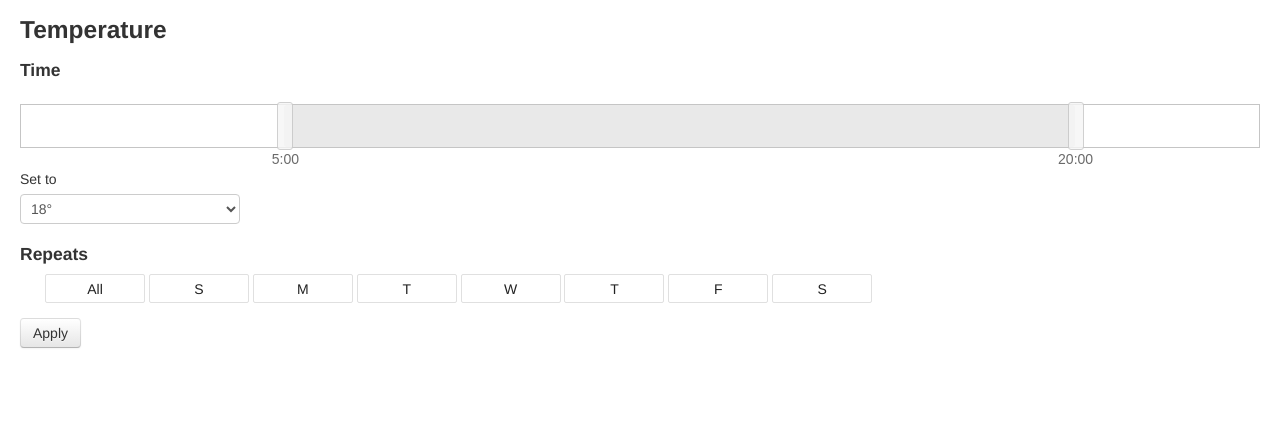
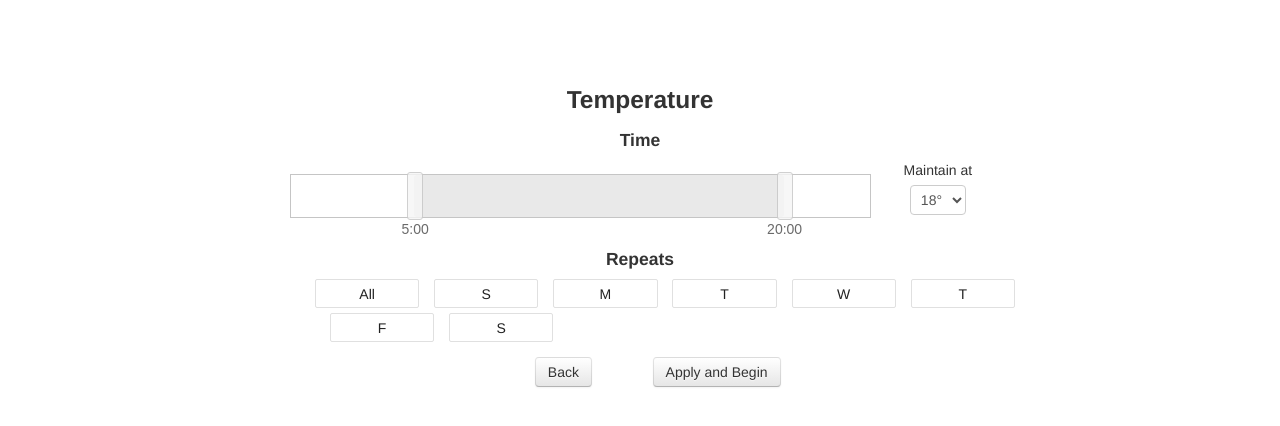
Before and after one commit to captainCoolMJ/greenhouse, a website: page setup-manual.html in a window 1280 px wide. Drawn offline with nearby package versions, Linux system fonts and the light colour scheme; no server answers.

Commit message:
Style and look n feel updates

```diff
--- /dev/null
+++ b/css/main.css
@@ -0,0 +1,6 @@
+.app__wrapper {
+	max-width: 700px;
+	margin: 0 auto;
+	text-align: center;
+	margin-top: 70px;
+}
--- a/setup-manual.html
+++ b/setup-manual.html
@@ -7,6 +7,7 @@
 	<link rel="stylesheet" type="text/css" href="vendor/bootstrap/css/bootstrap.css">
 	<link rel="stylesheet" href="//code.jquery.com/ui/1.12.1/themes/base/jquery-ui.css">
 	<link rel="stylesheet" href="./css/range-slider.css">
+    <link rel="stylesheet" href="./css/main.css">
 	<style>
 		.search {
 			position: relative;
@@ -51,24 +52,33 @@
 			align-items: center;
 		}
 
+		.select {
+			width: auto;
+		}
+
+		.row-small {
+			width: 300px;
+			margin: 0 auto;
+		}
+
 	</style>
 </head>
 <body>
-	<div class="container-fluid">
+	<div class="container-fluid app__wrapper">
 		<form id="temperature-form">
 			<h3>Temperature</h3>
 
 			<h4>Time</h4>
 			<div class="row-fluid row-align-middle">
-				<div class="col-9">
+				<div class="span10">
 					<div id="time-range" class="range-slider"></div>
 					<input type="hidden" name="temp-time-from" id="time-range-from">
 					<input type="hidden" name="temp-time-to" id="time-range-to">
 				</div>
 
-				<div class="col-3">
-					<label>Set to</label>
-					<select name="temp">
+				<div class="span2">
+					<label>Maintain at</label>
+					<select name="temp" class="select">
 						<option value="18">18&deg;</option>
 						<option value="19">19&deg;</option>
 						<option value="20">20&deg;</option>
@@ -81,50 +91,50 @@
 
 			<h4>Repeats</h4>
 
-			<ul class="list-unstyled list-inline">
-				<li>
+			<ul class="list-unstyled list-inline row-fluid">
+				<li class="span2">
 					<div class="button button--push">
 						<input type="checkbox" id="all-select" name="temp-all-select" value="all" />
 						<label for="all-select">All</label>
 					</div>
 				</li>
-				<li>
+				<li class="span2">
 					<div class="button button--push">
 						<input type="checkbox" id="day-select-0" name="temp-day-select" value="0" />
 						<label for="day-select-0">S</label>
 					</div>
 				</li>
-				<li>
+				<li class="span2">
 					<div class="button button--push">
 						<input type="checkbox" id="day-select-1" name="temp-day-select" value="1" />
 						<label for="day-select-1">M</label>
 					</div>
 				</li>
-				<li>
+				<li class="span2">
 					<div class="button button--push">
 						<input type="checkbox" id="day-select-2" name="temp-day-select" value="2" />
 						<label for="day-select-2">T</label>
 					</div>
 				</li>
-				<li>
+				<li class="span2">
 					<div class="button button--push">
 						<input type="checkbox" id="day-select-3" name="temp-day-select" value="3" />
 						<label for="day-select-3">W</label>
 					</div>
 				</li>
-				<li>
+				<li class="span2">
 					<div class="button button--push">
 						<input type="checkbox" id="day-select-4" name="temp-day-select" value="4" />
 						<label for="day-select-4">T</label>
 					</div>
 				</li>
-				<li>
+				<li class="span2">
 					<div class="button button--push">
 						<input type="checkbox" id="day-select-5" name="temp-day-select" value="5" />
 						<label for="day-select-5">F</label>
 					</div>
 				</li>
-				<li>
+				<li class="span2">
 					<div class="button button--push">
 						<input type="checkbox" id="day-select-6" name="temp-day-select" value="6" />
 						<label for="day-select-6">S</label>
@@ -132,11 +142,18 @@
 				</li>
 			</ul>
 
-			<button type="submit" class="btn btn-default">Apply</button>
+			<div class="row-fluid row-small">
+				<div class="span6">
+					<p><a href="/" type="submit" class="btn btn-default">Back</a></p>
+				</div>
+				<div class="span6">
+					<button type="submit" class="btn btn-default">Apply and Begin</button>
+				</div>
+			</div>
 		</form>
 	</div>
+
 	<script src="https://code.jquery.com/jquery-3.2.1.js"></script>
-	<!-- <script type="text/javascript" src="vendor/bootstrap/js/bootstrap.js"></script> -->
 	<script src="https://code.jquery.com/ui/1.12.1/jquery-ui.js"></script>
 	<script src="./js/range-slider.js"></script>
 	<script>
@@ -150,9 +167,6 @@
 				isChecked: $(el).is(':checked')
 			};
 		}),
-		set: function () {
-
-		},
 		renderHTML: function (action) {
 			if (action === 'days') {
 				dayRepeat.days.forEach(function (day) {
@@ -190,18 +204,7 @@
 		}
 	};
 
-	// var $tempForm = $('#temperature-form');
-
 	dayRepeat.initialize();
-
-	// $tempForm.on('submit', function (evt) {
-	// 	evt.preventDefault();
-
-	// 	$.post('http://localhost:8888/api/configure', $tempForm.serialize());
-	// 	// console.log($form.serialize())
-
-	// 	// $.post()
-	// });
 
 	</script>
 	<script src="/socket.io/socket.io.js"></script>
@@ -218,6 +221,7 @@
 
 					$.post('http://localhost:8888/api/configure', $tempForm.serialize()).then(function () {
 						iosocket.emit('update');
+						window.location.href = 'http://localhost:8888/dashboard';
 					});
 				});
             });
```
Also changed, not shown: api/index.js (+6 -2 lines), index.html (added, +81 -0 lines), monitor.html (+23 -4 lines), setup-city.html (+32 -69 lines).
